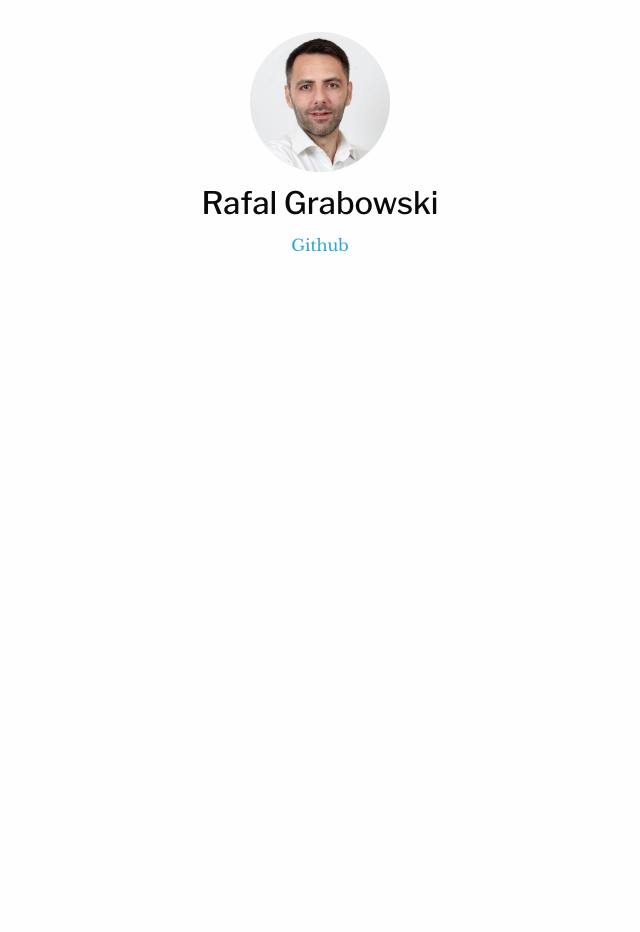
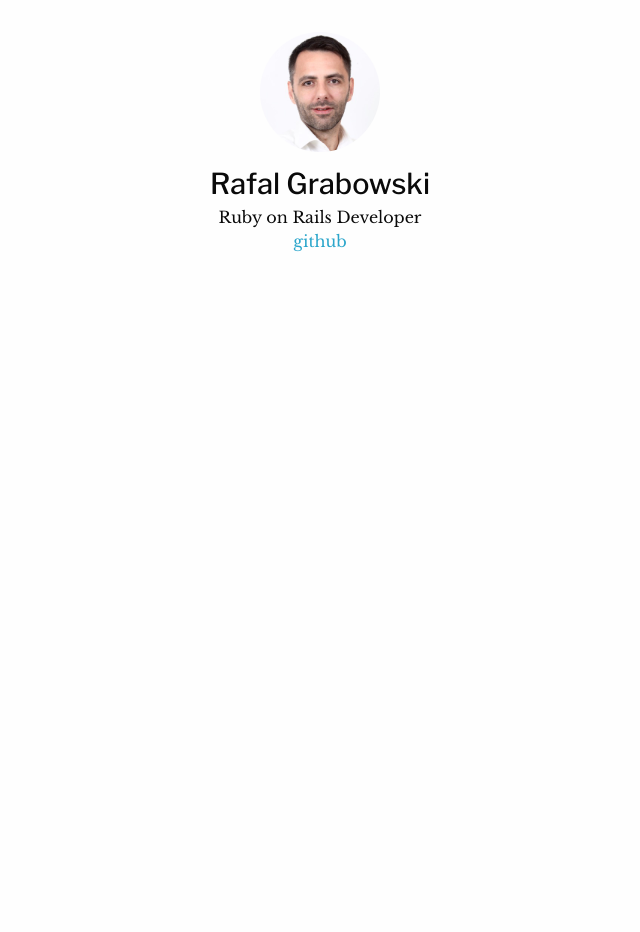
Before and after one commit to rgrabowski/rgrabowski, a Jekyll site: the page built from index.html, in a window 1280 px wide. Shown: the whole page, without its empty margins (320-960 px from the left). Built offline with Jekyll 4.4.1, drawn with Linux system fonts in a browser that asks for light colours.

Commit message:
Update index

```diff
--- a/css/main.scss
+++ b/css/main.scss
@@ -6,14 +6,10 @@ body {
   margin-top: 2rem;
   font-family: 'Libre Baskerville', serif;
 }
-h3 {
-  font-family: 'Libre Franklin', sans-serif;
-  font-weight: 500;
-}
 
 .profile-photo {
-  width: 140px;
-  height: 140px;
+  width: 120px;
+  height: 120px;
   border-radius: 50%
 }
 
@@ -24,4 +20,7 @@ h3 {
 
 .name-container {
   margin-top: .6rem;
+  font-family: 'Libre Franklin', sans-serif;
+  font-weight: 500;
+  font-size: 1.8rem
 }
--- a/index.html
+++ b/index.html
@@ -4,20 +4,23 @@ layout: default
 
 <div class="row align-center">
     <div class="small-12 columns"></div>
-    <img src="img/rg_avatar.jpeg" alt="RG" class=" profile-photo">
-
+    <img src="img/rg-photo-2016.jpg" alt="RG" class="profile-photo">
 </div>
 
 <div class="row align-center name-container">
-    <div class="small-12 columns"></div>
-    <h3>Rafal Grabowski</h3>
-</div>
-<div class="row align-center">
-    <div class="small-12 columns"></div>
-    <a href="https://github.com/rgrabowski">Github</a>
+    <div class="small-12 columns text-center">
+        Rafal Grabowski
+    </div>
 </div>
 
 <div class="row align-center">
-    <div class="medium-8 columns">
+    <div class="medium-8 columns text-center">
+        Ruby on Rails Developer
     </div>
 </div>
+
+<div class="row">
+    <div class="small-12 columns text-center">
+      <a href="https://github.com/rgrabowski">github</a>
+    </div>
+</div>
```
Also changed, not shown: img/glyphicons-social-18-linked-in.png (added), img/glyphicons-social-22-github.png (added), img/rg-photo-2016.jpg (added), img/rg_avatar.jpeg (deleted).
